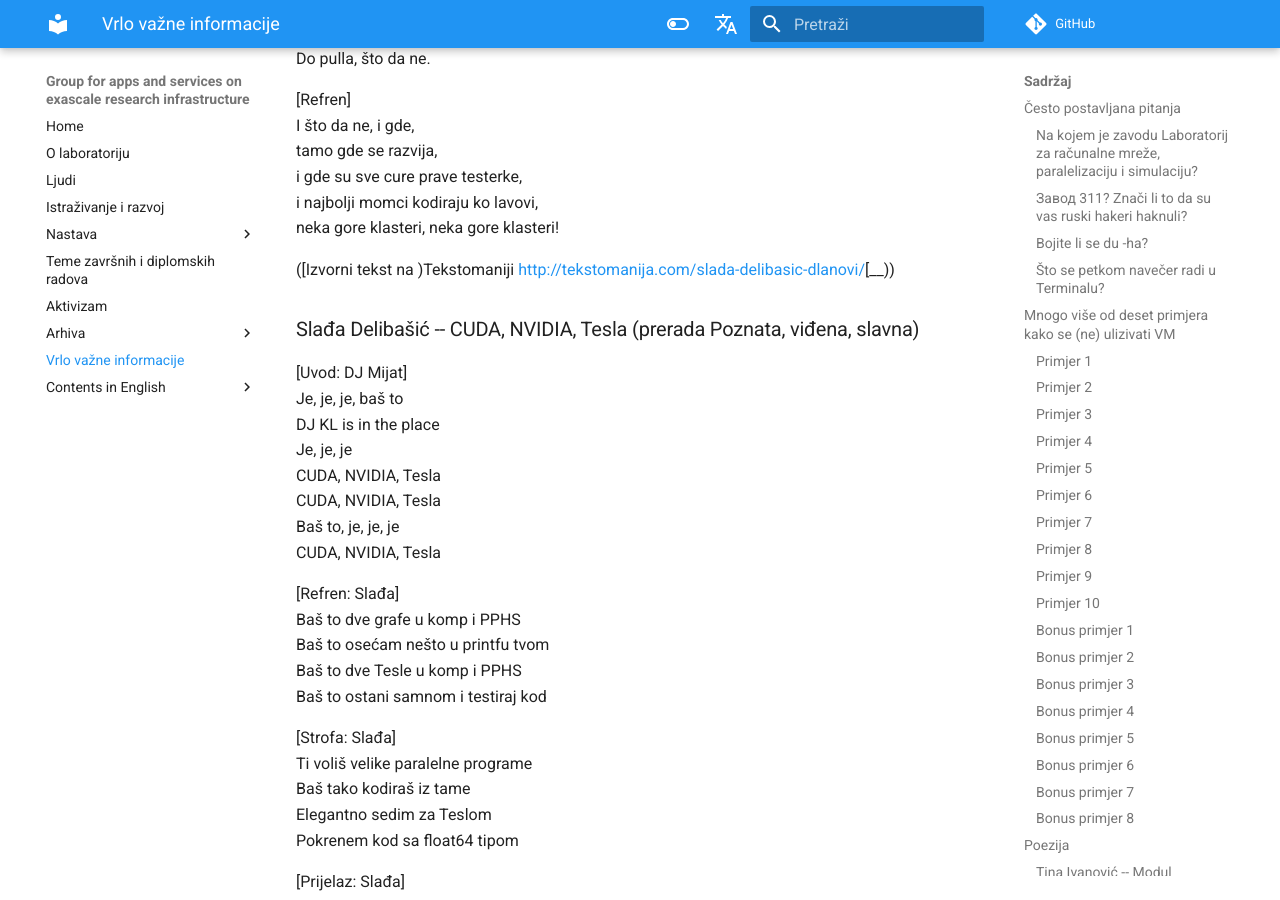
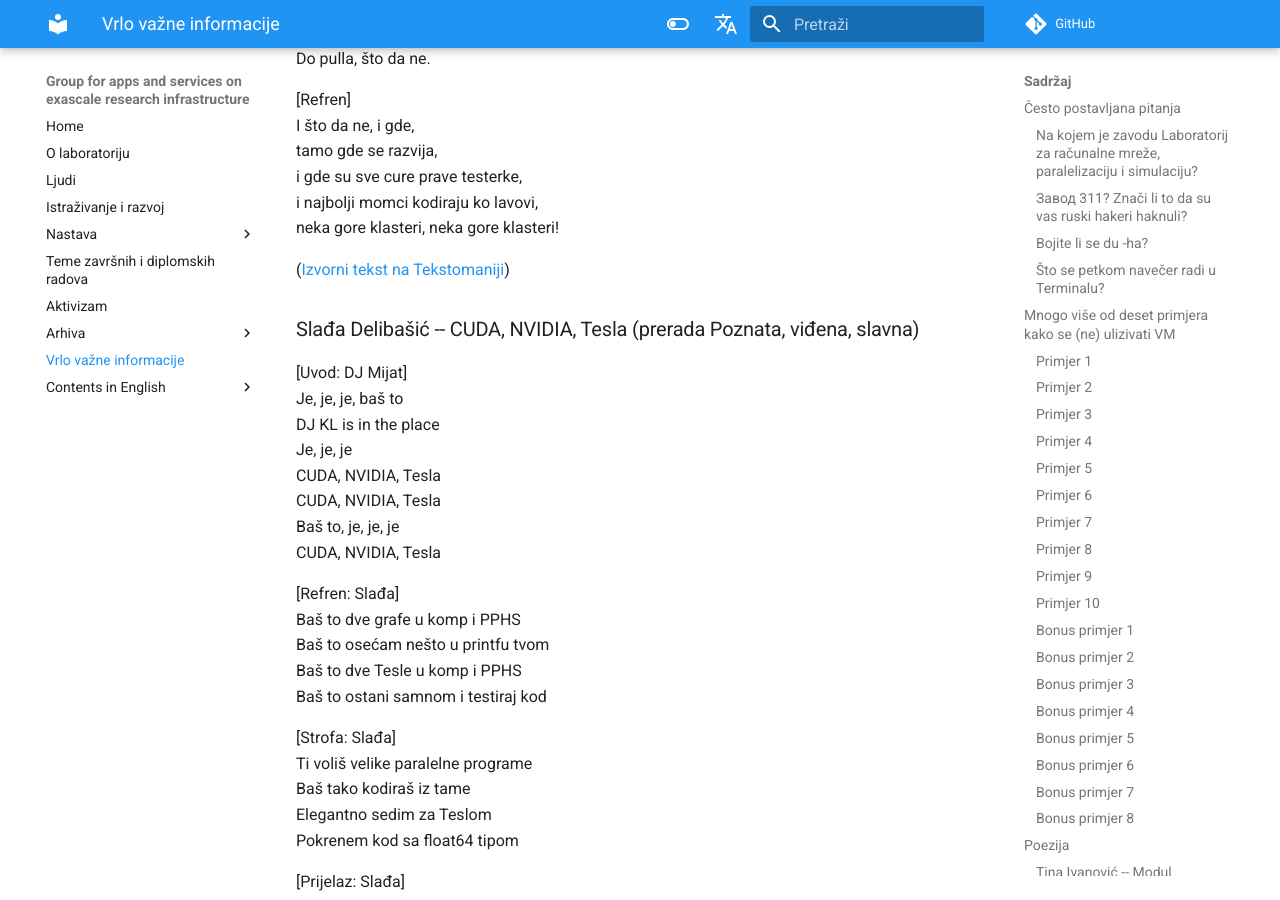
Before and after one commit to gaseri/website, an MkDocs documentation site: the page built from docs/hr/vrlo-vazne-informacije.md, in a window 1280 px wide and 900 px high, scrolled down 13510 px. Built offline with MkDocs 1.6.1 and Material for MkDocs 9.7.7, drawn with Linux system fonts in a browser that asks for light colours; comment, search, counter and statistics services are not loaded.

Commit message:
Corrected original song lyrics URL

```diff
--- a/docs/hr/vrlo-vazne-informacije.md
+++ b/docs/hr/vrlo-vazne-informacije.md
@@ -464,7 +464,7 @@
 i najbolji momci kodiraju ko lavovi,
 neka gore klasteri, neka gore klasteri!
 
-([Izvorni tekst na )Tekstomaniji <http://tekstomanija.com/slada-delibasic-dlanovi/>[__))
+([Izvorni tekst na Tekstomaniji](http://tekstomanija.com/slada-delibasic-dlanovi/))
 
 ### Slađa Delibašić -- CUDA, NVIDIA, Tesla (prerada Poznata, viđena, slavna)
 
```
